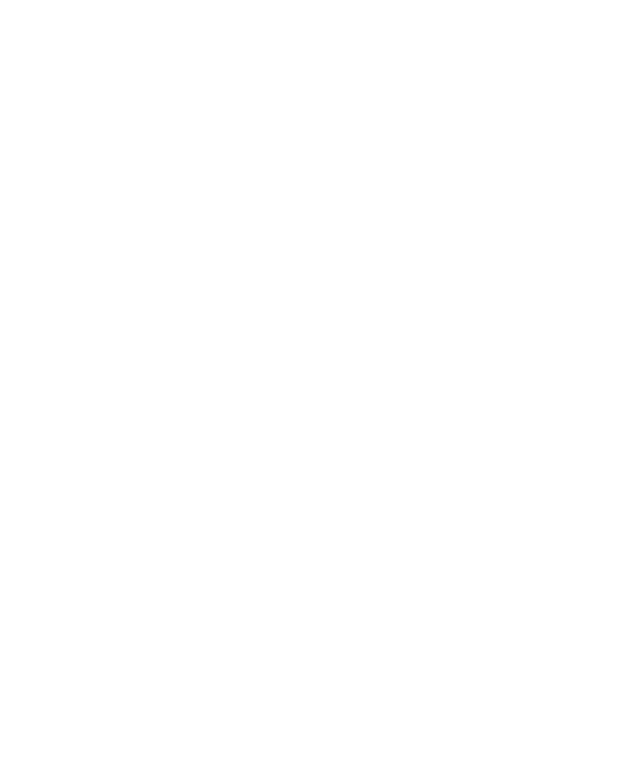
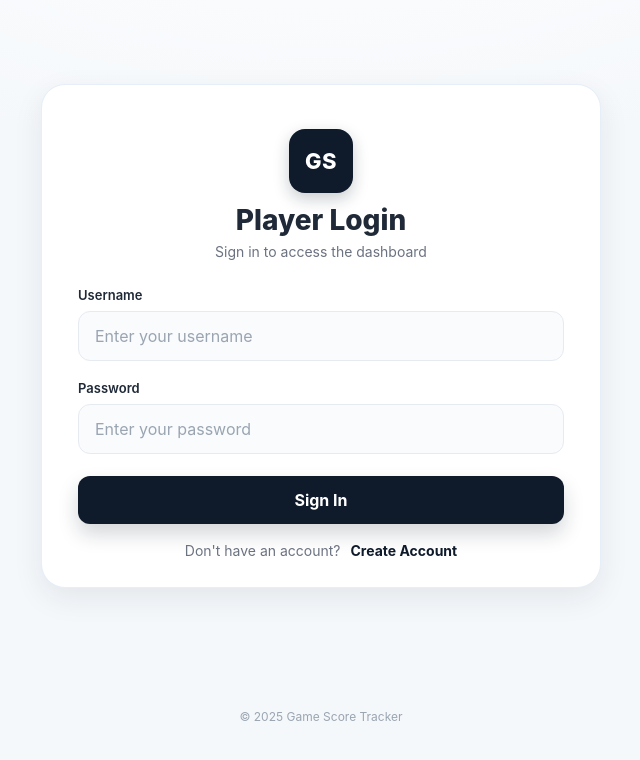
Before and after one commit to Padredilg/Game-Score-Tracker, an Angular app in the folder frontend-angular/: page /login in a window 1280 px wide. Before the commit this address led to /. Shown: the top 760 px of the page, without its empty margins (319-959 px from the left). Built offline with nearby package versions, Linux system fonts and the light colour scheme.

Commit message:
Added a login page component, it was working locally, see if you can run it. Tested again, looks like page is working. (#19)
* Added a login page component, it was working locally, see if you can run it

* replaced AppComponent with App

```diff
--- a/frontend-angular/src/app/app.config.ts
+++ b/frontend-angular/src/app/app.config.ts
@@ -1,16 +1,13 @@
-import {
-  ApplicationConfig,
-  provideBrowserGlobalErrorListeners,
-  provideZoneChangeDetection,
-} from '@angular/core';
-import { provideRouter } from '@angular/router';
-
+import { ApplicationConfig, provideZoneChangeDetection } from '@angular/core';
+import { provideRouter, withInMemoryScrolling } from '@angular/router';
 import { routes } from './app.routes';
 
 export const appConfig: ApplicationConfig = {
   providers: [
-    provideBrowserGlobalErrorListeners(),
     provideZoneChangeDetection({ eventCoalescing: true }),
-    provideRouter(routes),
-  ],
+    provideRouter(
+      routes,
+      withInMemoryScrolling({ anchorScrolling: 'enabled', scrollPositionRestoration: 'enabled' })
+    )
+  ]
 };
--- a/frontend-angular/src/app/app.html
+++ b/frontend-angular/src/app/app.html
@@ -1 +1,2 @@
-<router-outlet />
+<!-- App shell just renders routed pages -->
+<router-outlet></router-outlet>
--- a/frontend-angular/src/app/app.routes.ts
+++ b/frontend-angular/src/app/app.routes.ts
@@ -1,3 +1,11 @@
 import { Routes } from '@angular/router';
 
-export const routes: Routes = [];
+export const routes: Routes = [
+  {
+    path: 'login',
+    // ⬇️ exact path, no spaces, all lowercase
+    loadComponent: () => import('./login/login').then(m => m.LoginComponent)
+  },
+  { path: '', pathMatch: 'full', redirectTo: 'login' },
+  { path: '**', redirectTo: 'login' }
+];
--- a/frontend-angular/src/app/app.ts
+++ b/frontend-angular/src/app/app.ts
@@ -3,8 +3,9 @@
 
 @Component({
   selector: 'app-root',
+  standalone: true,
   imports: [RouterOutlet],
   templateUrl: './app.html',
-  styleUrl: './app.scss',
+  styleUrl: './app.scss'
 })
-export class App {}
+export class App { }
--- /dev/null
+++ b/frontend-angular/src/app/login/login.html
@@ -0,0 +1,47 @@
+<div class="page">
+  <div class="card">
+    <div class="logo">
+      <span>GS</span>
+    </div>
+
+    <h1 class="title">Player Login</h1>
+    <p class="subtitle">Sign in to access the dashboard</p>
+
+    <form [formGroup]="form" (ngSubmit)="onSubmit()" novalidate>
+      <label class="field">
+        <span class="label">Username</span>
+        <input type="text"
+               placeholder="Enter your username"
+               formControlName="username"
+               [class.invalid]="f['username'].touched && f['username'].invalid" />
+        <small *ngIf="f['username'].touched && f['username'].invalid" class="error">
+          Username is required (min 3 chars).
+        </small>
+      </label>
+
+      <label class="field">
+        <span class="label">Password</span>
+        <input type="password"
+               placeholder="Enter your password"
+               formControlName="password"
+               [class.invalid]="f['password'].touched && f['password'].invalid" />
+        <small *ngIf="f['password'].touched && f['password'].invalid" class="error">
+          Password is required (min 4 chars).
+        </small>
+      </label>
+
+      <button class="primary" type="submit" [disabled]="submitting()">
+        {{ submitting() ? 'Signing In…' : 'Sign In' }}
+      </button>
+    </form>
+
+    <p class="footnote">
+      Don't have an account?
+      <a routerLink="/register" class="link">Create Account</a>
+    </p>
+  </div>
+
+  <footer class="copyright">
+    © 2025 Game Score Tracker
+  </footer>
+</div>
--- /dev/null
+++ b/frontend-angular/src/app/login/login.scss
@@ -0,0 +1,145 @@
+.page {
+  min-height: 100dvh;
+  display: grid;
+  place-items: center;
+  padding: 32px 16px 24px;
+}
+
+.card {
+  width: 100%;
+  max-width: 560px;
+  background: var(--card-bg);
+  border-radius: calc(var(--radius) + 8px);
+  padding: 40px 36px 28px;
+  box-shadow: var(--shadow);
+  border: 1px solid var(--ring);
+  text-align: center;
+}
+
+.logo {
+  display: grid;
+  place-items: center;
+  margin: 4px auto 8px;
+  width: 64px;
+  height: 64px;
+  border-radius: 16px;
+  background: #0f1a2b;
+  color: #fff;
+  font-weight: 800;
+  letter-spacing: .5px;
+  box-shadow: 0 6px 16px rgba(15, 26, 43, .22);
+
+  span {
+    font-size: 22px;
+  }
+}
+
+.title {
+  margin: 10px 0 6px;
+  font-size: 28px;
+  font-weight: 800;
+}
+
+.subtitle {
+  margin: 0 0 24px;
+  color: var(--muted);
+  font-size: 14px;
+}
+
+form {
+  display: grid;
+  gap: 16px;
+  margin-top: 8px;
+}
+
+.field {
+  text-align: left;
+}
+
+.label {
+  display: inline-block;
+  font-size: 13px;
+  font-weight: 600;
+  color: var(--text);
+  margin-bottom: 8px;
+}
+
+input {
+  width: 100%;
+  padding: 14px 16px;
+  border-radius: 12px;
+  border: 1px solid #e6ebf2;
+  background: #f9fbfd;
+  outline: none;
+  transition: box-shadow .15s ease, border-color .15s ease, background .15s ease;
+
+  &::placeholder {
+    color: #9aa5b1;
+  }
+
+  &:focus {
+    background: #fff;
+    border-color: #c8d7ee;
+    box-shadow: 0 0 0 4px #eaf2fd;
+  }
+
+  &.invalid {
+    border-color: #ef4444;
+    box-shadow: 0 0 0 4px rgba(239, 68, 68, 0.12);
+    background: #fff;
+  }
+}
+
+.error {
+  display: block;
+  margin-top: 6px;
+  font-size: 12px;
+  color: #b91c1c;
+}
+
+.primary {
+  margin-top: 6px;
+  width: 100%;
+  padding: 14px 18px;
+  border: none;
+  border-radius: 12px;
+  background: var(--primary);
+  color: #fff;
+  font-weight: 700;
+  cursor: pointer;
+  transition: transform .05s ease, background .15s ease, box-shadow .15s ease;
+  box-shadow: 0 10px 20px rgba(15, 26, 43, .18);
+
+  &:hover {
+    background: var(--primary-600);
+  }
+
+  &:active {
+    transform: translateY(1px);
+  }
+
+  &:disabled {
+    opacity: .7;
+    cursor: default;
+  }
+}
+
+.footnote {
+  margin: 18px 0 0;
+  color: var(--muted);
+  font-size: 14px;
+
+  .link {
+    color: var(--primary);
+    font-weight: 700;
+    text-decoration: none;
+    margin-left: 6px;
+  }
+}
+
+.copyright {
+  margin-top: 18px;
+  color: #9aa5b1;
+  font-size: 12px;
+  text-align: center;
+}
--- /dev/null
+++ b/frontend-angular/src/app/login/login.ts
@@ -0,0 +1,37 @@
+import { Component, signal } from '@angular/core';
+import { CommonModule } from '@angular/common';
+import { FormBuilder, FormGroup, ReactiveFormsModule, Validators } from '@angular/forms';
+import { RouterLink } from '@angular/router';
+
+@Component({
+  standalone: true,
+  selector: 'app-login',
+  imports: [CommonModule, ReactiveFormsModule, RouterLink],
+  templateUrl: './login.html',
+  styleUrl: './login.scss'
+})
+export class LoginComponent {
+  form: FormGroup;
+  submitting = signal(false);
+
+  constructor(private fb: FormBuilder) {
+    this.form = this.fb.group({
+      username: ['', [Validators.required, Validators.minLength(3)]],
+      password: ['', [Validators.required, Validators.minLength(4)]],
+    });
+  }
+
+  get f() { return this.form.controls; }
+
+  async onSubmit() {
+    if (this.form.invalid) {
+      this.form.markAllAsTouched();
+      return;
+    }
+    this.submitting.set(true);
+
+    console.log('Login payload:', this.form.value);
+    alert('Signed in! (hook up to your backend when ready)');
+    this.submitting.set(false);
+  }
+}
--- a/frontend-angular/src/index.html
+++ b/frontend-angular/src/index.html
@@ -6,6 +6,9 @@
   <base href="/" />
   <meta name="viewport" content="width=device-width, initial-scale=1" />
   <link rel="icon" type="image/x-icon" href="favicon.ico" />
+  <link rel="preconnect" href="https://fonts.googleapis.com">
+  <link rel="preconnect" href="https://fonts.gstatic.com" crossorigin>
+
 </head>
 
   <body>
--- a/frontend-angular/src/main.ts
+++ b/frontend-angular/src/main.ts
@@ -1,5 +1,6 @@
 import { bootstrapApplication } from '@angular/platform-browser';
+import { App } from './app/app';
 import { appConfig } from './app/app.config';
-import { App } from './app/app';
 
-bootstrapApplication(App, appConfig).catch((err) => console.error(err));
+bootstrapApplication(App, appConfig)
+  .catch(err => console.error(err));
--- a/frontend-angular/src/styles.scss
+++ b/frontend-angular/src/styles.scss
@@ -1 +1,31 @@
-/* You can add global styles to this file, and also import other style files */
+:root {
+  --bg: #f5f8fb;
+  --card-bg: #ffffff;
+  --text: #1f2937;
+  --muted: #6b7280;
+  --primary: #0f1a2b;
+  --primary-600: #0e1726;
+  --ring: #e6eef8;
+  --radius: 16px;
+  --shadow: 0 10px 30px rgba(16, 24, 40, 0.08);
+}
+
+* {
+  box-sizing: border-box;
+}
+
+html, body {
+  height: 100%;
+}
+
+body {
+  margin: 0;
+  font-family: ui-sans-serif, -apple-system, Segoe UI, Roboto, Inter, "Helvetica Neue", Arial, "Apple Color Emoji", "Segoe UI Emoji";
+  color: var(--text);
+  background: radial-gradient(1200px 600px at 50% -200px, #ffffff 0, var(--bg) 60%, var(--bg) 100%);
+}
+
+/* Simple form resets */
+input, button {
+  font: inherit;
+}
```
Also changed, not shown: 1 other file (tests, documents, lock files or other folders). Lines whose indentation alone changed are shown as unchanged.
